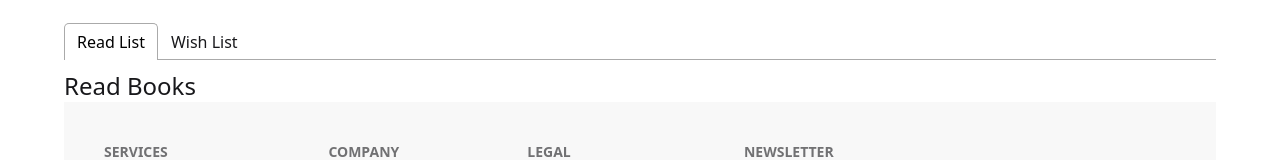
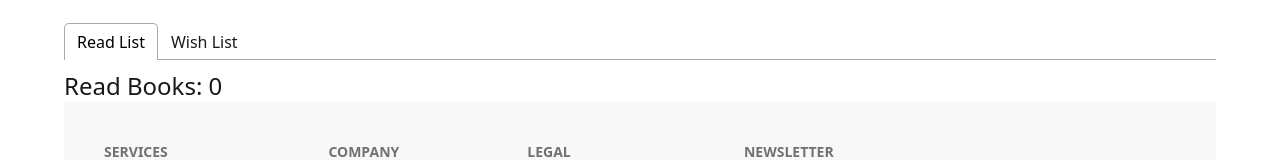
Before and after one commit to atikmahmud482/react2, a React (Vite) app in the folder boi-poka-vibe/: page /listedBooks in a window 1280 px wide. Shown: the part 143-303 px from the top of the page. Built offline with nearby package versions, Linux system fonts and the light colour scheme.

Commit message:
module 47-9

```diff
--- a/boi-poka-vibe/src/components/ListedBooks/ListedBooks.jsx
+++ b/boi-poka-vibe/src/components/ListedBooks/ListedBooks.jsx
@@ -1,15 +1,21 @@
-import { useEffect } from "react";
+import { useEffect, useState } from "react";
 import { useLoaderData } from "react-router-dom";
 import { Tab, Tabs, TabList, TabPanel } from "react-tabs";
 import "react-tabs/style/react-tabs.css";
 import { getStoredReadList } from "../../utility/addToDb";
+import Book from "../Book/Book";
 const ListedBooks = () => {
+  const [readList, setReadList] = useState([]);
   const allBooks = useLoaderData();
 
   useEffect(() => {
     const storReadList = getStoredReadList();
     const storReadListInt = storReadList.map((id) => parseInt(id));
     console.log(storReadList, storReadListInt, allBooks);
+    const readBookList = allBooks.filter((book) =>
+      storReadListInt.includes(book.bookId)
+    );
+    setReadList(readBookList);
   }, []);
 
   return (
@@ -22,7 +28,10 @@ const ListedBooks = () => {
         </TabList>
 
         <TabPanel>
-          <h2 className="text-2xl">Read Books</h2>
+          <h2 className="text-2xl">Read Books: {readList.length}</h2>
+          {readList.map((book) => (
+            <Book key={book.bookId} book={book}></Book>
+          ))}
         </TabPanel>
         <TabPanel>
           <h2 className="text-2xl">Wish Books</h2>
```
